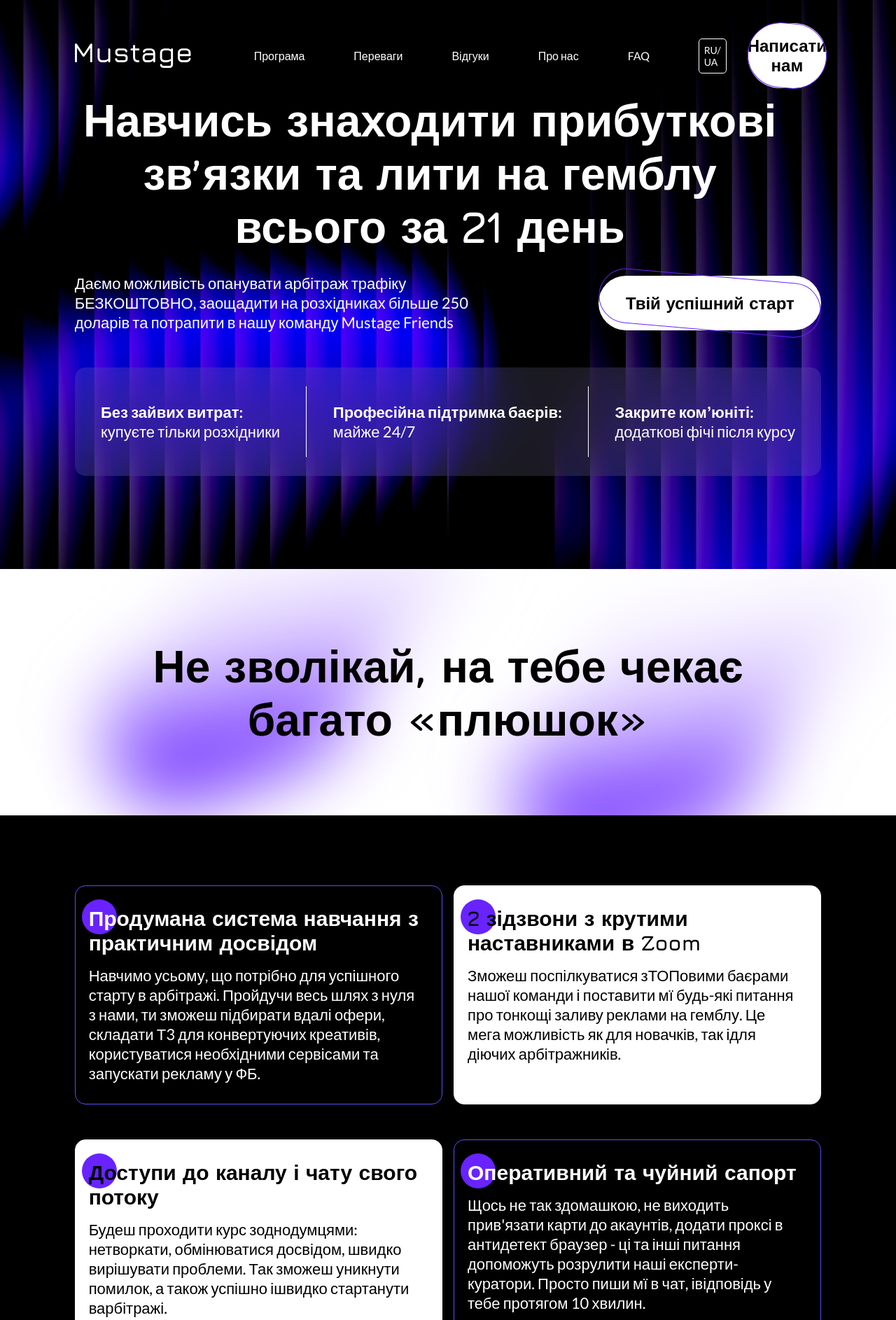
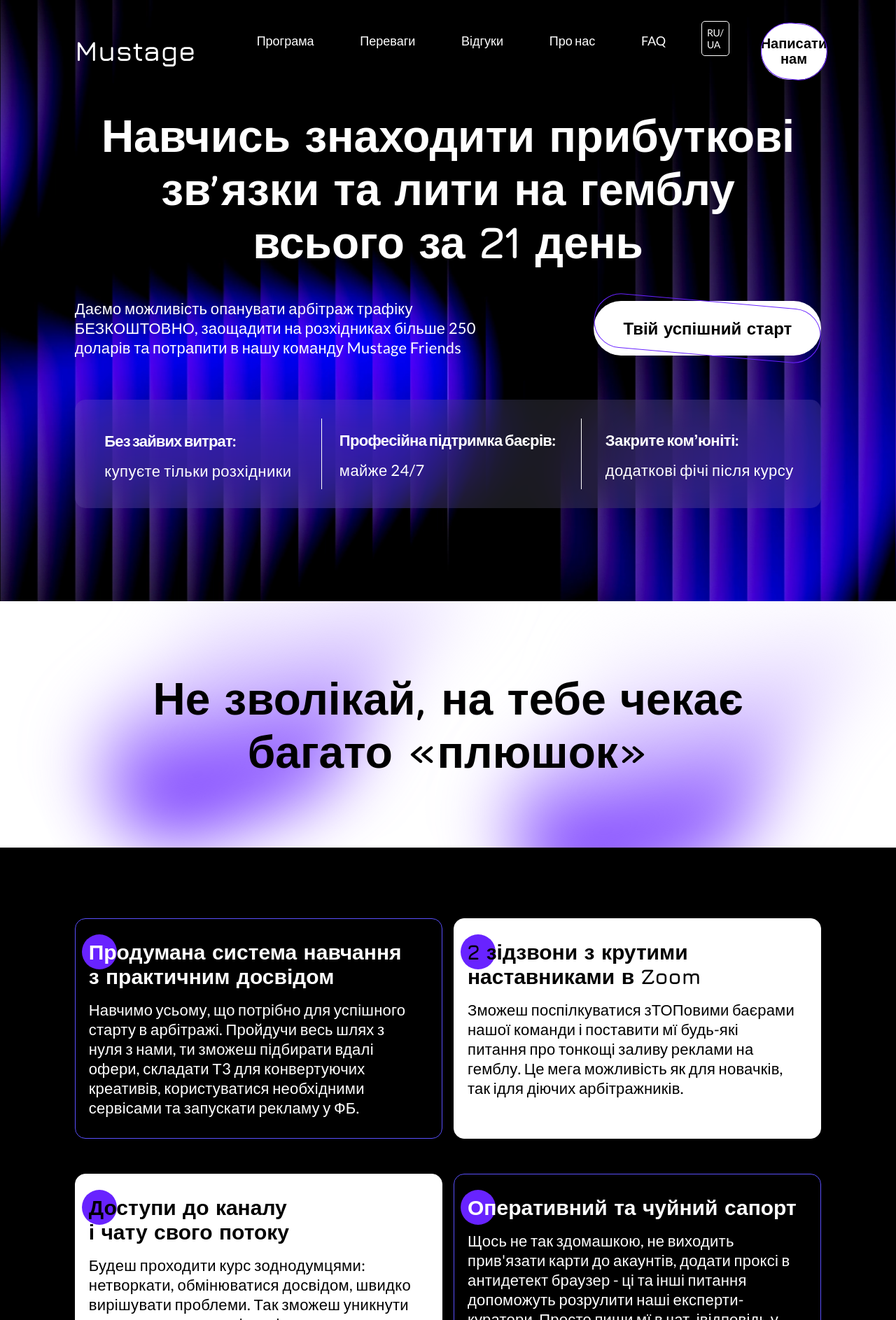
Before and after one commit to dezertigo/Mustage, a plain HTML site: page index.html in a window 1280 px wide. Shown: the part 40-1926 px from the top of the page at 70% size. Drawn offline with nearby package versions, Linux system fonts and the light colour scheme.

Commit message:
finish PP for 1600

```diff
--- a/css/style.css
+++ b/css/style.css
@@ -40,7 +40,6 @@ body {
     font-family: var(--font-lato);
     font-weight: 400;
     font-style: normal;
-    background: #0a0a23;
 }
 
 .container {
@@ -109,16 +108,21 @@ body {
 .header__btn {
     max-width: 250px;
     padding: 18px 0 19px 0;
+    font-size: 20px;
+    line-height: 22px;
 }
 
 .logo {
     max-width: 173px;
+    margin-top: 7px;
+    margin-left: 4px;
 }
 
 .menu {
     display: flex;
+    align-items: flex-start;
     justify-content: space-between;
-    max-width: 1080px;
+    max-width: 1020px;
     gap: 30px;
     width: 100%;
 }
@@ -126,10 +130,12 @@ body {
 .menu__list {
     display: flex;
     align-items: center;
-    max-width: 675px;
+    max-width: 690px;
     width: 100%;
     justify-content: space-between;
     flex-shrink: 0;
+    font-size: 18px;
+    line-height: 22px;
 }
 
 .menu__item {
@@ -151,6 +157,7 @@ body {
     border-radius: 5px;
     font-size: 14px;
     line-height: 17px;
+    transform: translate(-15px, -3px);
 }
 
 
@@ -167,7 +174,7 @@ body {
 /* HERO SECTION */
 
 .hero {
-    padding-top: 173px;
+    padding-top: 195px;
     padding-bottom: 133px;
     background-image: url(../images/hero-bg.webp);
     background-repeat: no-repeat;
@@ -179,7 +186,7 @@ body {
     display: flex;
     flex-direction: column;
     align-items: center;
-    gap: 50px;
+    gap: 60px;
 }
 
 .hero__content {
@@ -188,7 +195,7 @@ body {
     flex-wrap: wrap;
     align-items: center;
     justify-content: space-between;
-    gap: 30px;
+    gap: 44px;
 }
 
 .hero__title {
@@ -199,6 +206,7 @@ body {
     color: var(--color-light);
     font-size: 64px;
     line-height: 76px;
+    margin: auto;
 }
 
 .hero__text {
@@ -209,10 +217,11 @@ body {
     width: 100%;
     font-family: var(--font-lato);
     font-weight: 400;
+    letter-spacing: 0.01em;
 }
 
 .hero__btn {
-    max-width: 318px;
+    max-width: 325px;
     padding: 25px 0;
 }
 
@@ -221,6 +230,7 @@ hr {
     width: 1px;
     background-color: var(--color-light);
 }
+
 
 .hero__info {
     background: rgba(255, 255, 255, 0.1);
@@ -235,16 +245,35 @@ hr {
     color: var(--color-light);
 }
 
+.hero__info hr:nth-of-type(1) {
+    transform: translateX(12px);
+}
+
 .hero__info-text {
     font-size: 22px;
     line-height: 28px;
     font-weight: 700;
     color: var(--color-light);
+    letter-spacing: -0.04em;
+}
+
+.hero__info-text:nth-child(1) {
+    transform: translate(6px,3px);
+}
+.hero__info-text:nth-child(3) {
+    transform: translateY(2px);
+    letter-spacing: -0.03em;
+}
+.hero__info-text:nth-child(5) {
+    transform: translate(-3px, 2px);
+    letter-spacing: -0.02em;
 }
 
 .hero__info-text span {
     font-weight: 400;
     display: block;
+    margin-top: 15px;
+    letter-spacing: 0.02em;
 }
 
 /* HERO SECTION */
@@ -309,7 +338,7 @@ hr {
 .benefits__inner {
     color: var(--color-light);
     background-color: var(--color-dark);
-    padding: 100px 0px 170px 0px;
+    padding: 101px 0px 255px 0px;
 }
 
 .benefits__btn {
@@ -328,9 +357,10 @@ hr {
 
 .benefits-card {
     flex: 1 1 calc(50% - 16px);
-    padding: 29px 29px 29px 19px;
+    padding: 30px 29px 29px 19px;
     border-radius: 15px;
     border: 1px solid var(--color-blue);
+    min-height: 285px;
 }
 
 @media (max-width: 1200px) {
@@ -358,10 +388,8 @@ hr {
 .benefits-card__title {
     font-size: 30px;
     line-height: 35px;
-    margin-bottom: 15px;
+    margin-bottom: 16px;
     font-family: var(--font-jura);
-    font-size: 30px;
-    line-height: 35px;
     position: relative;
     display: flex;
 
@@ -375,12 +403,16 @@ hr {
     height: 50px;
     background-color: #6823FF;
     left: -10px;
-    top: -10px;
+    top: -8px;
 }
 
 .benefits-card h3 {
     position: relative;
     z-index: 10;
+}
+
+.benefits-card h3 span {
+    display: block;
 }
 
 .benefits-card__title span {
@@ -393,6 +425,31 @@ hr {
     line-height: 28px;
 }
 
+.benefits-card:nth-child(1)  .benefits-card__text {
+    max-width: 730px;
+    letter-spacing: 0.01em;
+}
+.benefits-card:nth-child(2)  .benefits-card__text {
+    max-width: 730px;
+    letter-spacing: 0.01em;
+}
+.benefits-card:nth-child(3)  .benefits-card__text {
+    max-width: 600px;
+    letter-spacing: 0.015em;
+}
+.benefits-card:nth-child(4)  .benefits-card__text {
+    max-width: 730px;
+    letter-spacing: 0.01em;
+}
+.benefits-card:nth-child(5)  .benefits-card__text {
+    max-width: 650px;
+    letter-spacing: 0.015em;
+}
+.benefits-card:nth-child(6)  .benefits-card__text {
+    max-width: 730px;
+    letter-spacing: 0.01em;
+}
+
 
 
 /* BENEFITS SECTION */
--- a/index.html
+++ b/index.html
@@ -7,7 +7,7 @@
     <link rel="stylesheet" href="css/style.css">
 </head>
 <body>
-    <heaader class="header">
+    <header class="header">
         <div class="container">
             <div class="header__inner">
                 <a href="#" class="logo">
@@ -45,7 +45,7 @@
                 </nav>
             </div>
         </div>
-    </heaader>
+    </header>
     <main class="main">
         <section class="hero">
             <div class="container">
@@ -87,7 +87,7 @@
                         <div class="benefits-card">
                             <div class="benefits-card__title">
                                 <div class="benefits-card__circle"></div>
-                                <h3>Продумана система навчання з практичним досвідом</h3>
+                                <h3><span>Продумана система навчання</span> з практичним досвідом</h3>
                             </div>
                             <p class="benefits-card__text">
                                 Навчимо усьому, що потрібно для успішного старту в арбітражі. Пройдучи весь шлях з нуля з нами, ти зможеш підбирати вдалі офери, складати Т3 для конвертуючих креативів, користуватися необхідними сервісами та запускати рекламу у ФБ.
@@ -96,7 +96,7 @@
                         <div class="benefits-card benefits-card--white">
                             <div class="benefits-card__title">
                                 <div class="benefits-card__circle"></div>
-                                <h3>2 зідзвони з крутими наставниками в  Zoom</h3>
+                                <h3><span>2 зідзвони з крутими</span> наставниками в  Zoom</h3>
                             </div>
                             <p class="benefits-card__text">
                                 Зможеш поспілкуватися зТОПовими баєрами нашої команди і поставити мї будь-які питання про тонкощі заливу реклами на гемблу. Це мега можливість як для новачків, так ідля діючих арбітражників.
@@ -105,7 +105,7 @@
                         <div class="benefits-card benefits-card--white">
                             <div class="benefits-card__title">
                                 <div class="benefits-card__circle"></div>
-                                <h3> Доступи до каналу і чату свого потоку</h3>
+                                <h3> <span>Доступи до каналу</span> і чату свого потоку</h3>
                             </div>
                             <p class="benefits-card__text">
                                 Будеш проходити курс зоднодумцями: нетворкати, обмінюватися досвідом, швидко вирішувати проблеми. Так зможеш уникнути помилок, а також успішно ішвидко стартанути варбітражі.
@@ -132,7 +132,7 @@
                         <div class="benefits-card benefits-card--white">
                             <div class="benefits-card__title">
                                 <div class="benefits-card__circle"></div>
-                                <h3>Можливість потрапити в команду для кожного</h3>
+                                <h3><span>Можливість потрапити</span> в команду для кожного</h3>
                             </div>
                             <p class="benefits-card__text">
                                 Наполегливо навчаєшся - проявляєш активність у чаті - ідеш далі, незважаючи на невдачі - прагнеш до розвитку у вертикалі гемблінгу. При такому розкладі після курсу ми запросимо тебе у Mustage Friends, надамо спеціальну знижку на наші акаунти та всі сервіси для заливу БЕЗКОШТОВНО.
```
